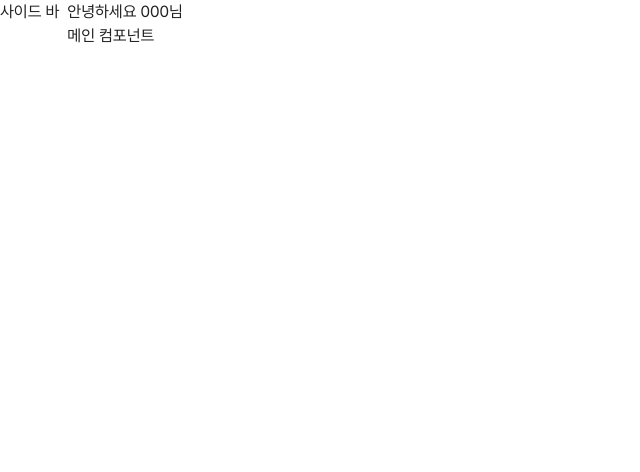
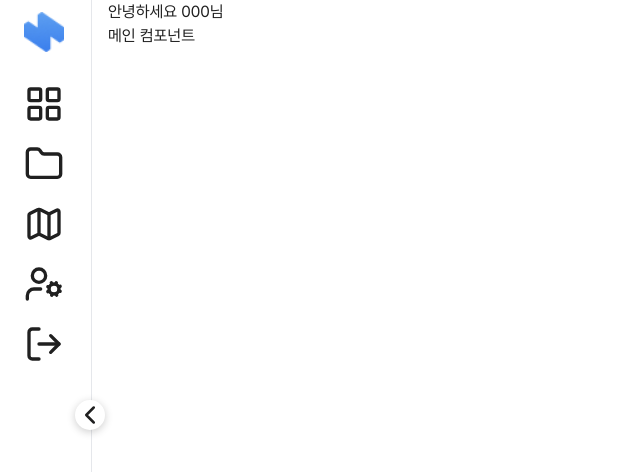
Before and after one commit to sonseohy/checkmate, a React (Vite) app in the folder checkmate-fe/: page /mypage in a window 1280 px wide. Shown: the top 472 px of the page, without its empty margins (0-640 px from the left). Built offline with nearby package versions, Linux system fonts and the light colour scheme.

Commit message:
feat: 마이페이지 사이드바 ui 구현

```diff
--- a/checkmate-fe/package.json
+++ b/checkmate-fe/package.json
@@ -15,6 +15,7 @@
     "lucide-react": "^0.503.0",
     "react": "^19.0.0",
     "react-dom": "^19.0.0",
+    "react-icons": "^5.5.0",
     "react-router-dom": "^7.5.1",
     "tailwindcss": "^4.1.4"
   },
--- a/checkmate-fe/src/features/mypage/ui/SideBar.tsx
+++ b/checkmate-fe/src/features/mypage/ui/SideBar.tsx
@@ -1,8 +1,79 @@
+import { useState } from "react";
+import {LuLayoutGrid,
+        LuFolder,
+        LuMap,
+        LuUserCog,
+        LuLogOut,
+        LuChevronRight,
+        LuChevronLeft } from "react-icons/lu";
 
 export default function SideBar() {
+  const [ isOpen, setIsOpen ] = useState<boolean>(false)
+  console.log(isOpen)
+
+  const menu = [
+    {icon: LuLayoutGrid, label: "대시보드" },
+    {icon: LuFolder, label: "내 계약서" },
+    {icon: LuMap, label: "주변 법원" },
+    {icon: LuUserCog, label: "회원 정보"},
+    {icon: LuLogOut, label: "로그아웃" },
+  ]
+
+
   return (
-    <>
-      사이드 바
-    </>
+    <div
+      className={`
+        relative flex flex-col h-screen
+        bg-white px-6
+        transition-all duration-300
+        ${isOpen ? "w-full" : "w-25"}
+      `}
+    >
+      <div className="absolute inset-y-0 right-2 w-px bg-gray-200" />
+      <button
+        onClick={()=> setIsOpen(!isOpen)}
+        className="absolute top-100 right-[-5px]"
+      >
+        {isOpen? <LuChevronRight
+                  size={30}
+                  className="rounded-2xl bg-white shadow-[0px_2px_8px_rgba(0,0,0,0.2)]"
+                  />:
+                  <LuChevronLeft
+                  size={30}
+                  className="rounded-2xl bg-white shadow-[0px_2px_8px_rgba(0,0,0,0.2)]"
+        /> }
+      </button>
+        <div className="my-3">
+          <img src="/icons/favicon-32x32.png"
+              alt="logo"
+              width={40}
+              height={40}
+              />
+        </div>
+        <div className="mt-5">
+          {menu.map(({ icon: Icon, label }) => (
+            <button
+              key={label}
+              className="flex flex-row items-center gap-5 mb-5"
+            >
+              <Icon
+                size={40}
+                color='#202020'
+              />
+              <span
+                className={`
+                  overflow-hidden whitespace-nowrap
+                  text-3xl font-semibold
+                  transition-[max-width,opacity] duration-300 ease-in-out
+                  ${isOpen ? "opacity-100"
+                           : "opacity-0"}`}
+              >
+                {label}
+              </span>
+            </button>
+          ))}
+        </div>
+    </div>
+
   );
 };
--- a/checkmate-fe/src/pages/mypage/ui/MyPage.tsx
+++ b/checkmate-fe/src/pages/mypage/ui/MyPage.tsx
@@ -2,11 +2,11 @@ import { SideBar } from "@/features/mypage";
 
 export default function MyPage() {
     return (
-        <div className="flex flex-row gap-2">
-            <div>
+        <div className="flex flex-row gap-2 h-screen">
+            <div className="flex-shrink-0">
                 <SideBar />
             </div>
-            <div>
+            <div className="flex-1">
                 <div>
                     안녕하세요 000님
                 </div>
--- a/checkmate-fe/src/shared/ui/Header.tsx
+++ b/checkmate-fe/src/shared/ui/Header.tsx
@@ -18,7 +18,7 @@ export const Header: React.FC<HeaderProps> = ({ className = '' }) => {
     >
       {/* Left - Logo */}
       <div className="flex items-center gap-2">
-        <img src="/icons/favicon-96x96.png" alt="logo" className="w-6 h-6" />
+        <img src="/icons/favicon-96x96.png" alt="logo" className="w-10 h-10" />
       </div>
 
       {/* Right - 메뉴 및 로그인 */}
--- a/checkmate-fe/tailwind.config.js
+++ b/checkmate-fe/tailwind.config.js
@@ -7,6 +7,11 @@ module.exports = {
   ],
   theme: {
     extend: {
+      colors: {
+        black: '#202020',
+        'point-blue': '#3B82F6',
+        't-blue': '#60A5FA',
+      },
       fontFamily: {
         pretendard: ["Pretendard"]
       }
```
Also changed, not shown: 1 other file (tests, documents, lock files or other folders).
